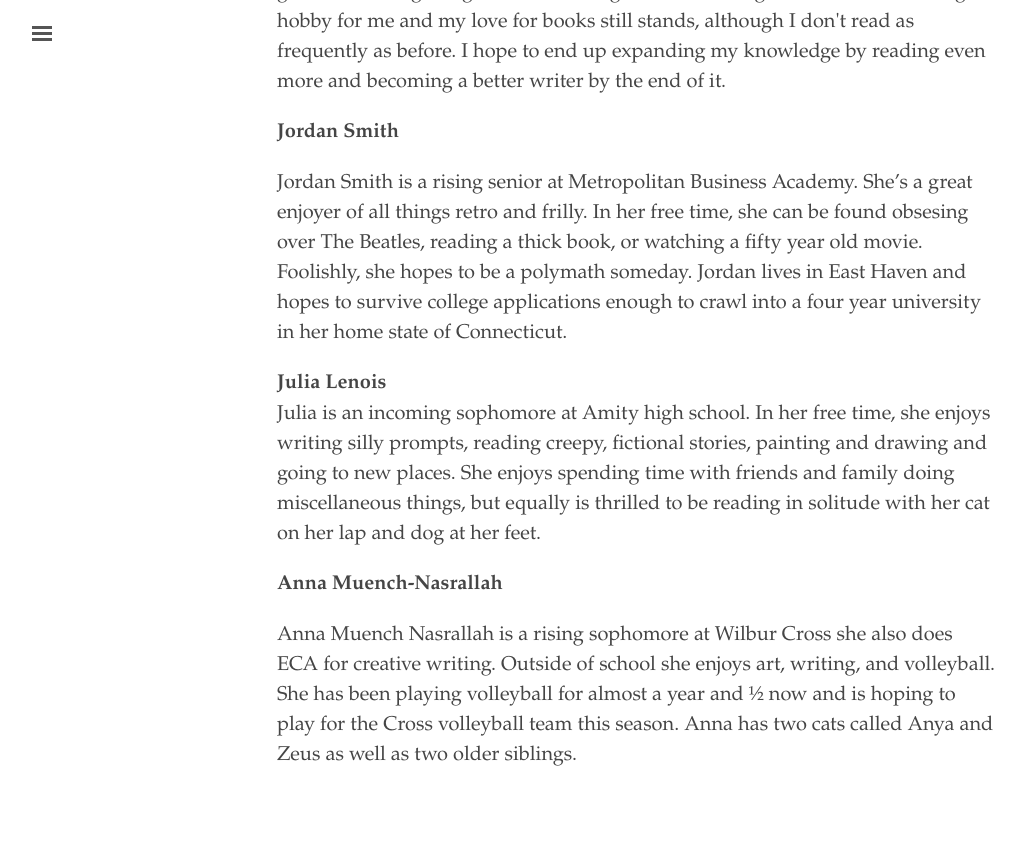
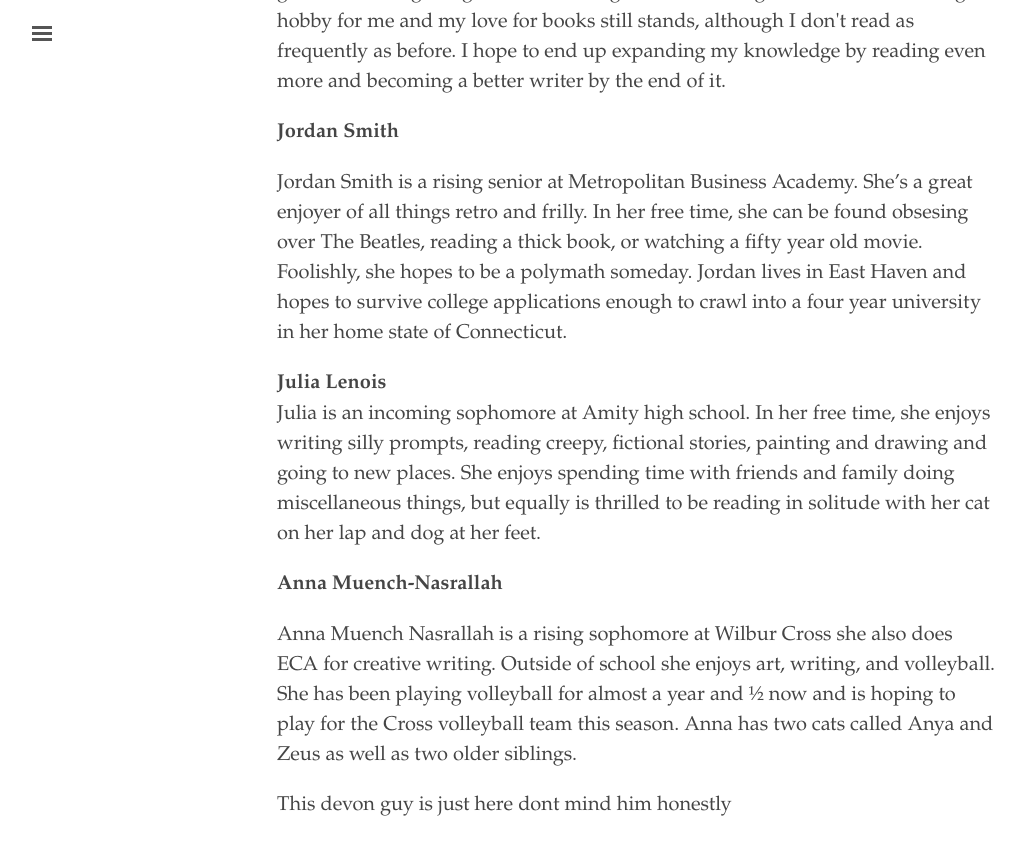
Before and after one commit to ypah-s25/storytelling, a Jekyll site: the page built from info.md, in a window 1280 px wide and 900 px high, scrolled down 1017 px. Shown: the top 855 px of the window, without its empty margins (3-1028 px from the left). Built offline with Jekyll 4.4.1, drawn with Linux system fonts in a browser that asks for light colours.

Commit message:
Update info.md

```diff
--- a/info.md
+++ b/info.md
@@ -20,3 +20,4 @@ Julia is an incoming sophomore at Amity high school. In her free time, she enjoy
 
 <p><strong>Anna Muench-Nasrallah</strong></p>
 <p>Anna Muench Nasrallah is a rising sophomore at Wilbur Cross she also does ECA for creative writing. Outside of school she enjoys art, writing, and volleyball. She has been playing volleyball for almost a year and ½ now and is hoping to play for the Cross volleyball team this season. Anna has two cats called Anya and Zeus as well as two older siblings.</p>
+<p>This devon guy is just here dont mind him honestly</p>
```
